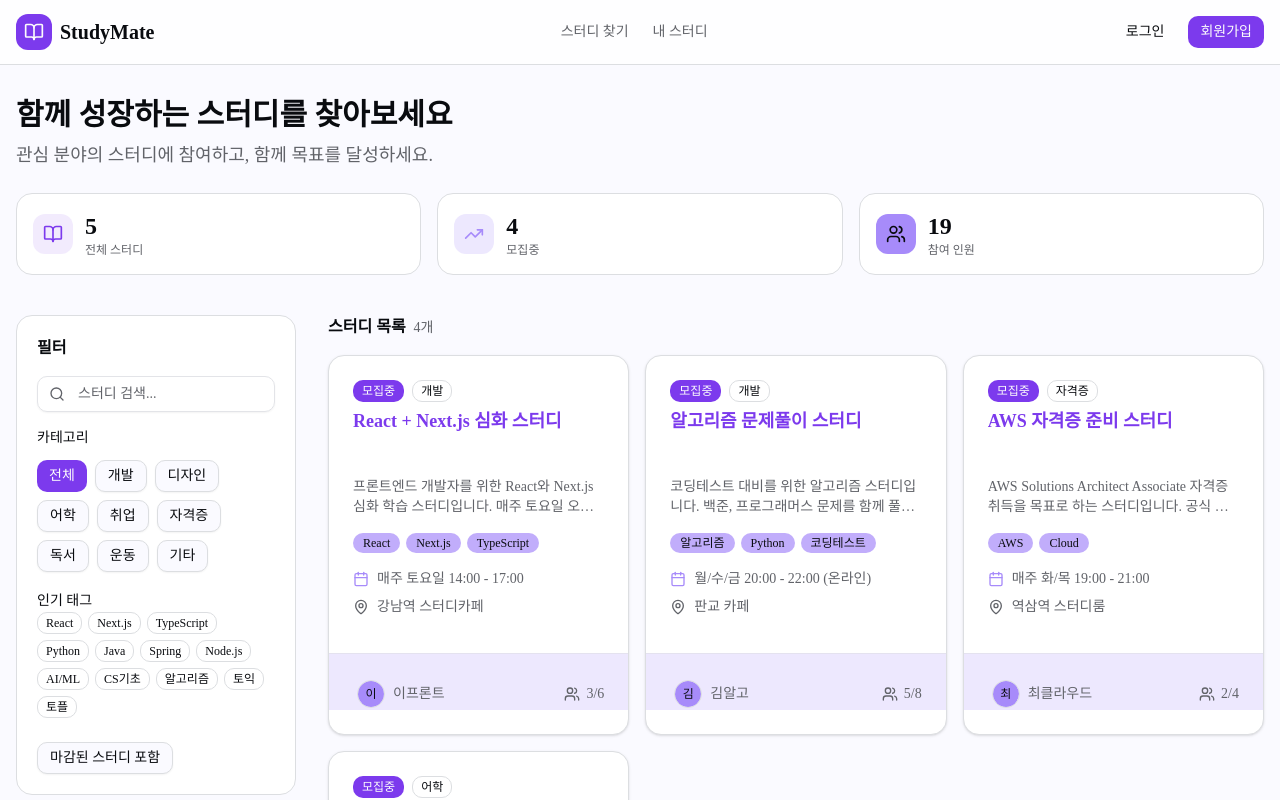
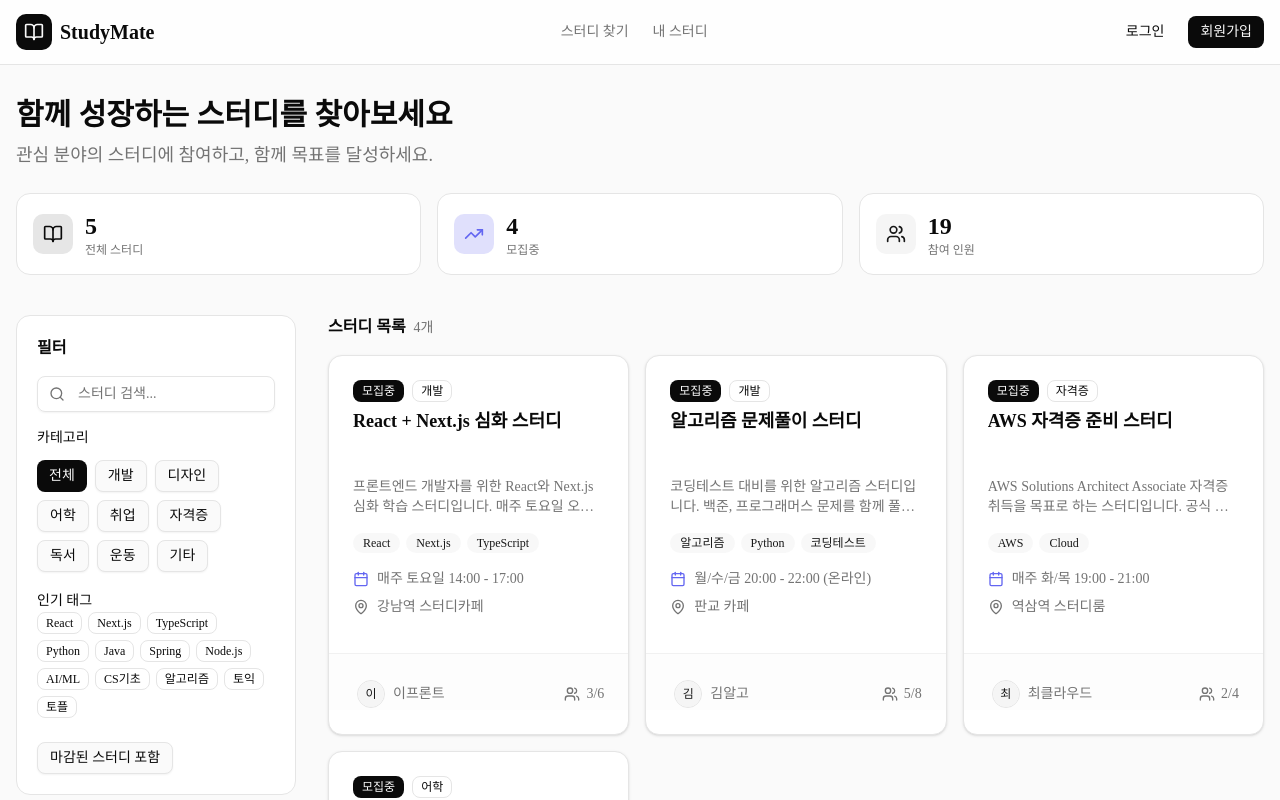
Before and after one commit to kkhhjjoo/studymate, a Next.js app: page / in a window 1280 px wide. Shown: the top 800 px of the page. Built offline with nearby package versions, Linux system fonts and the light colour scheme; no server answers.

Commit message:
style: enhance UI with clean themes and hero section
Apply blue accents and add images in hero section for design update.

Co-authored-by: hyunjoo <94750692+kkhhjjoo@users.noreply.github.com>

```diff
--- a/app/globals.css
+++ b/app/globals.css
@@ -4,43 +4,43 @@
 @custom-variant dark (&:is(.dark *));
 
 :root {
-  --background: #FAFAFF;
-  --foreground: oklch(0.15 0.01 270);
-  --card: oklch(1 0 0);
-  --card-foreground: oklch(0.15 0.01 270);
-  --popover: oklch(1 0 0);
-  --popover-foreground: oklch(0.15 0.01 270);
-  --primary: #7C3AED;
-  --primary-foreground: oklch(0.99 0 0);
-  --secondary: #A78BFA;
-  --secondary-foreground: oklch(0.15 0.01 270);
-  --muted: oklch(0.95 0.005 270);
-  --muted-foreground: oklch(0.5 0.01 270);
-  --accent: #A78BFA;
-  --accent-foreground: oklch(0.15 0.01 270);
-  --destructive: oklch(0.55 0.2 25);
-  --destructive-foreground: oklch(0.99 0 0);
-  --border: oklch(0.9 0.005 270);
-  --input: oklch(0.92 0.005 270);
-  --ring: #7C3AED;
-  --chart-1: #7C3AED;
-  --chart-2: #A78BFA;
-  --chart-3: oklch(0.6 0.18 40);
-  --chart-4: oklch(0.7 0.15 80);
-  --chart-5: oklch(0.55 0.15 320);
-  --radius: 0.75rem;
-  --sidebar: oklch(0.985 0 0);
-  --sidebar-foreground: oklch(0.145 0 0);
-  --sidebar-primary: #7C3AED;
-  --sidebar-primary-foreground: oklch(0.985 0 0);
-  --sidebar-accent: oklch(0.97 0 0);
-  --sidebar-accent-foreground: oklch(0.205 0 0);
-  --sidebar-border: oklch(0.922 0 0);
-  --sidebar-ring: #7C3AED;
-  --success: oklch(0.6 0.17 145);
-  --success-foreground: oklch(0.99 0 0);
-  --warning: oklch(0.7 0.15 80);
-  --warning-foreground: oklch(0.2 0.02 80);
+  --background: #FAFAFA;
+  --foreground: #0A0A0A;
+  --card: #FFFFFF;
+  --card-foreground: #0A0A0A;
+  --popover: #FFFFFF;
+  --popover-foreground: #0A0A0A;
+  --primary: #0A0A0A;
+  --primary-foreground: #FAFAFA;
+  --secondary: #F5F5F5;
+  --secondary-foreground: #171717;
+  --muted: #F5F5F5;
+  --muted-foreground: #737373;
+  --accent: #6366F1;
+  --accent-foreground: #FFFFFF;
+  --destructive: #EF4444;
+  --destructive-foreground: #FAFAFA;
+  --border: #E5E5E5;
+  --input: #E5E5E5;
+  --ring: #0A0A0A;
+  --chart-1: #6366F1;
+  --chart-2: #8B5CF6;
+  --chart-3: #EC4899;
+  --chart-4: #F59E0B;
+  --chart-5: #10B981;
+  --radius: 0.625rem;
+  --sidebar: #FAFAFA;
+  --sidebar-foreground: #0A0A0A;
+  --sidebar-primary: #0A0A0A;
+  --sidebar-primary-foreground: #FAFAFA;
+  --sidebar-accent: #F5F5F5;
+  --sidebar-accent-foreground: #171717;
+  --sidebar-border: #E5E5E5;
+  --sidebar-ring: #0A0A0A;
+  --success: #10B981;
+  --success-foreground: #FAFAFA;
+  --warning: #F59E0B;
+  --warning-foreground: #171717;
 }
 
 .dark {
```
Also changed, not shown: 1 other file (tests, documents, lock files or other folders).
